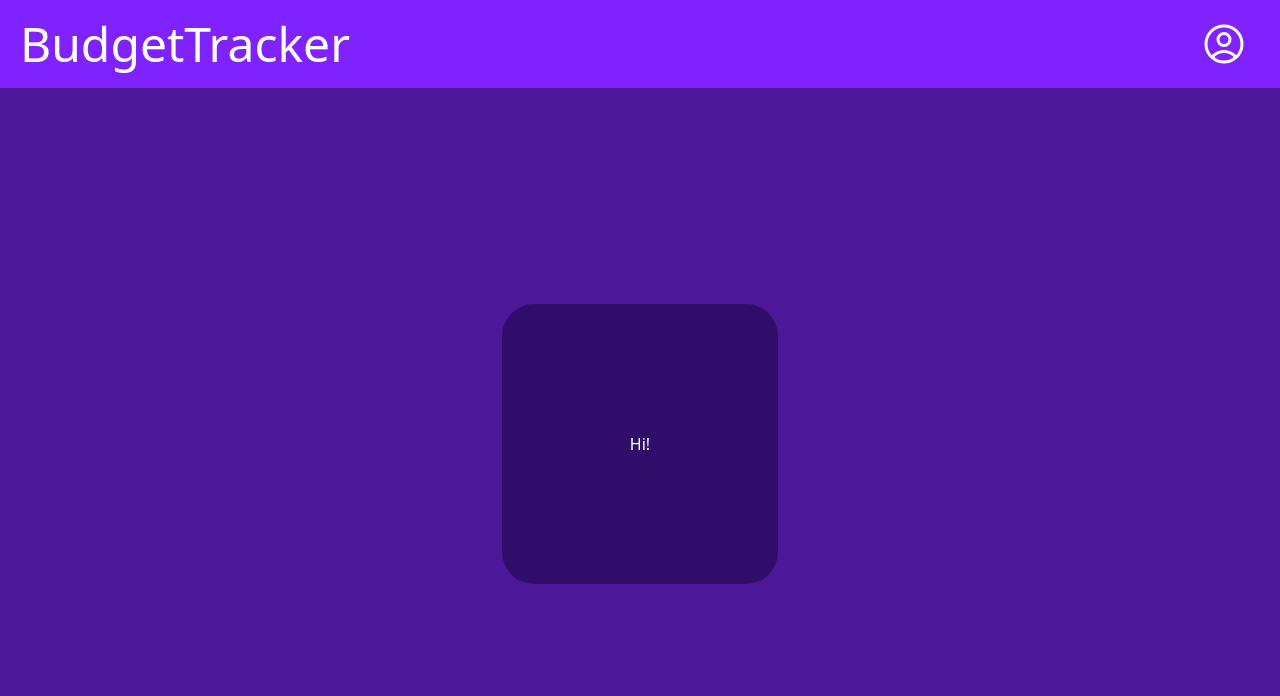
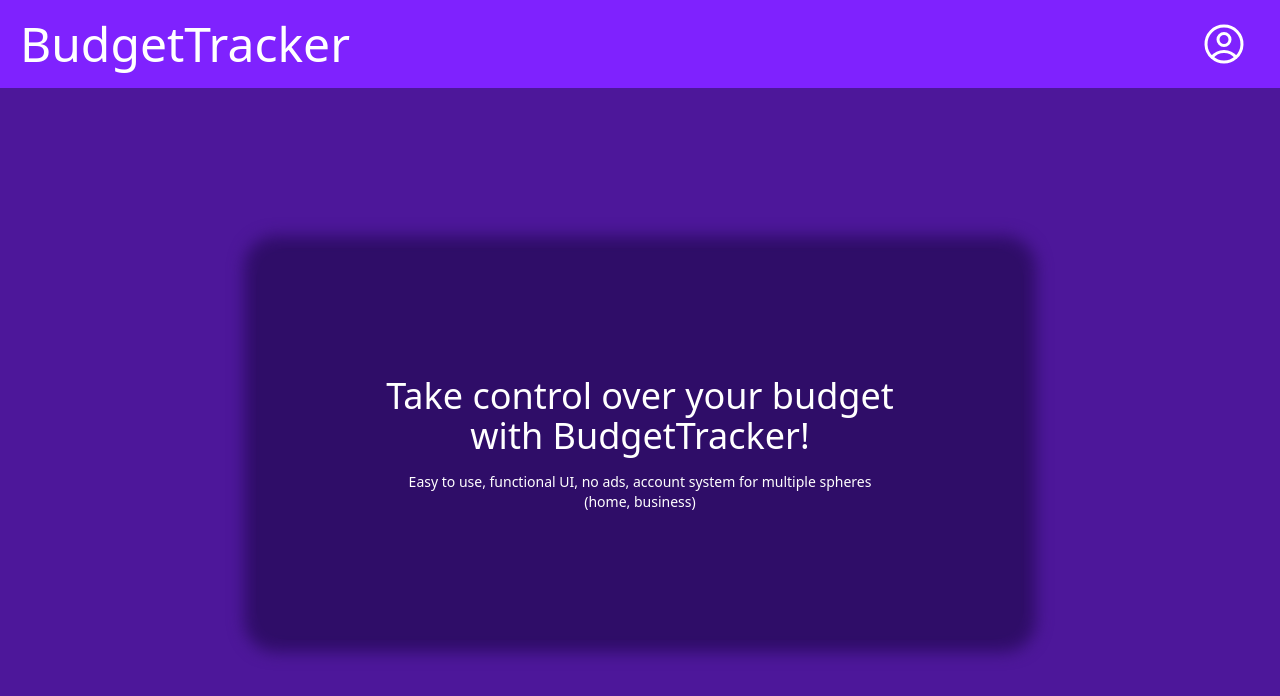
Before and after one commit to LisZLisowni2/budget-tracker, a React (Vite) app in the folder frontend/: page / in a window 1280 px wide. Shown: the top 696 px of the page. Built offline with nearby package versions, Linux system fonts and the light colour scheme.

Commit message:
Update Main.tsx

```diff
--- a/frontend/src/components/Main/Main.tsx
+++ b/frontend/src/components/Main/Main.tsx
@@ -1,7 +1,8 @@
 export default function Main() {
     return (
-        <div className="bg-violet-950 p-16 lg:p-32 rounded-4xl">
-            <h1>Hi!</h1>
+        <div className="relative bg-violet-950 p-16 lg:p-32 rounded-4xl text-center max-w-3xs lg:max-w-3xl z-10 before:absolute before:bg-violet-950 before:blur-sm before:p-16 before:lg:p-32 before:rounded-4xl before:-inset-3 before:-z-10">
+            <h2 className="text-xl lg:text-4xl mb-4">Take control over your budget with BudgetTracker!</h2>
+            <p className="text-sm lg:text-1xl">Easy to use, functional UI, no ads, account system for multiple spheres (home, business)</p>
         </div>
     )
 }
```
